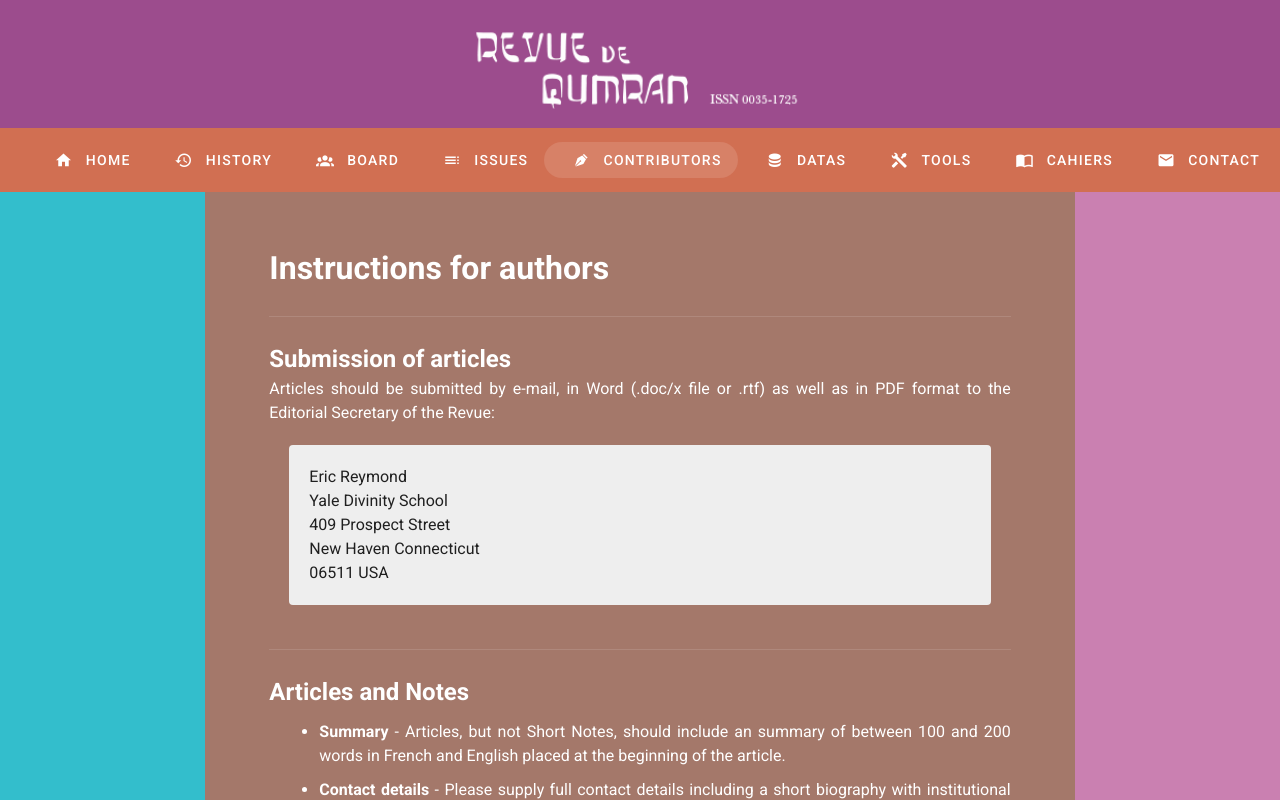
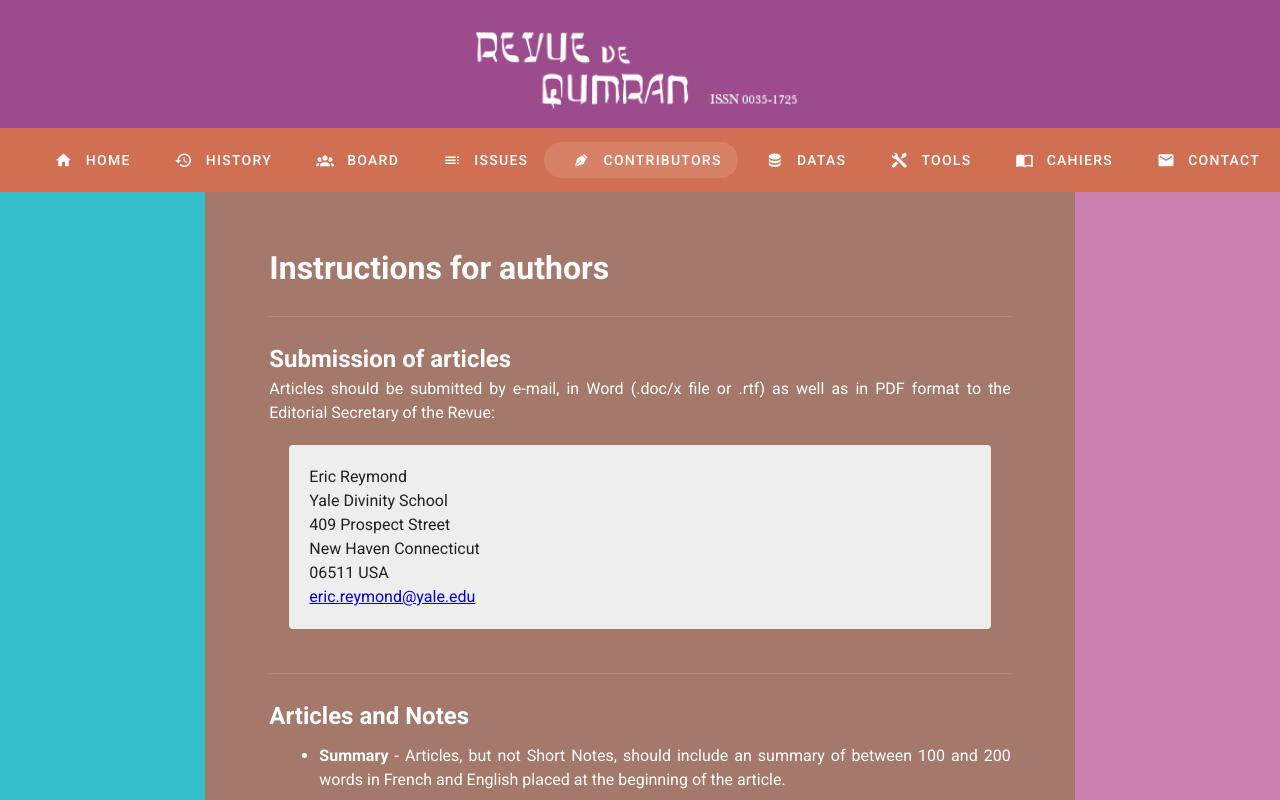
Before and after one commit to revue-de-qumran/revue-de-qumran.github.io, a Vue app: page /contributors in a window 1280 px wide. Shown: the top 800 px of the page. Built offline with nearby package versions, Linux system fonts and the light colour scheme.

Commit message:
add Eric's mail in Contributors.vue

```diff
--- a/src/views/Contributors.vue
+++ b/src/views/Contributors.vue
@@ -19,6 +19,7 @@
             409 Prospect Street <br />
             New Haven Connecticut <br />
             06511 USA <br />
+            <a href="mailto:eric.reymond@yale.edu">eric.reymond@yale.edu</a><br />
             </v-alert>
             <br>
             <v-divider></v-divider>
```
